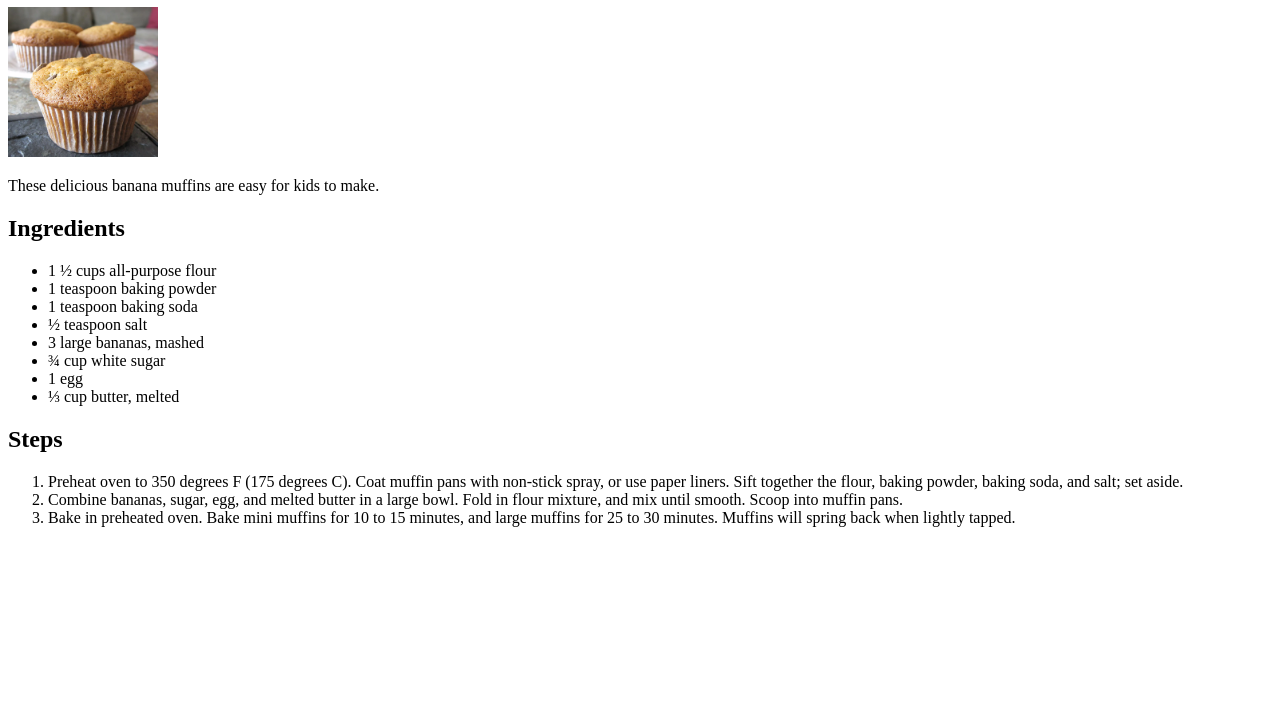
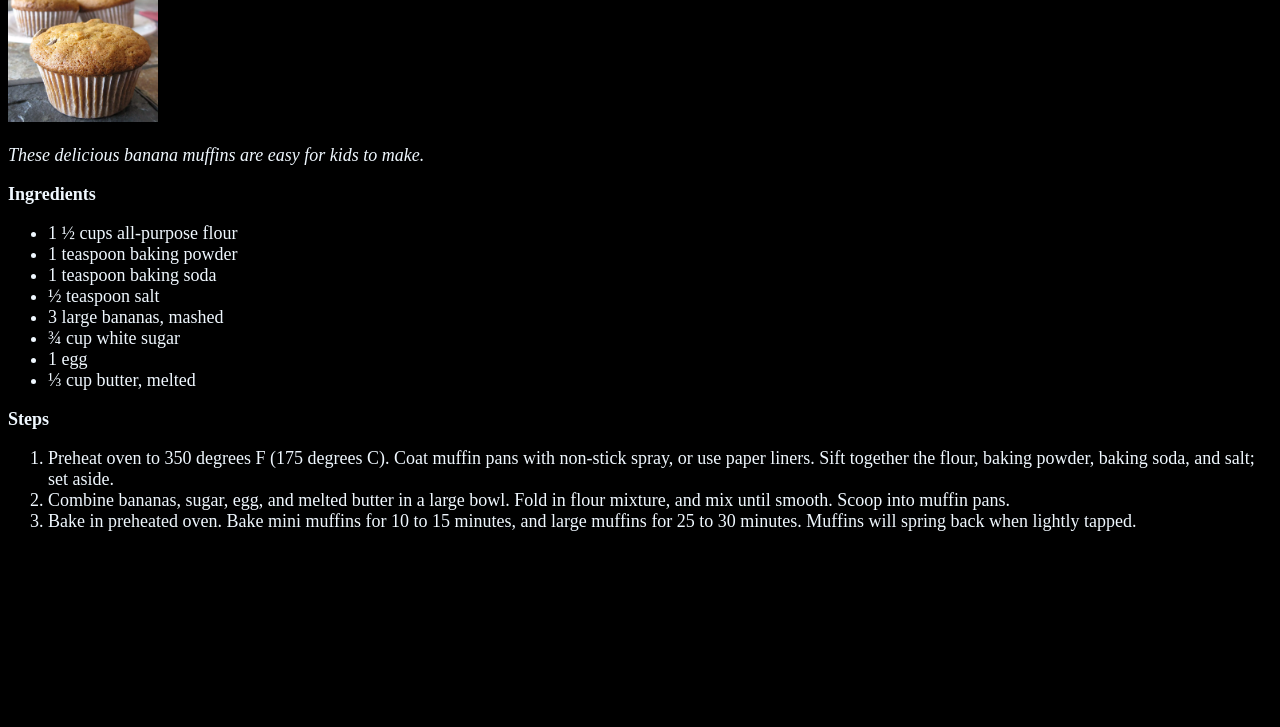
Before and after one commit to talhagedikli/odin-recipes, a plain HTML site: page recipes/banana-muffins.html in a window 1280 px wide. Shown: the part 73-800 px from the top of the page. Drawn offline with Linux system fonts and the light colour scheme.

Commit message:
added style with external css

```diff
--- a/recipes/banana-muffins.html
+++ b/recipes/banana-muffins.html
@@ -5,6 +5,7 @@
     <meta http-equiv="X-UA-Compatible" content="IE=edge">
     <meta name="viewport" content="width=device-width, initial-scale=1.0">
     <title>Banana Muffins</title>
+    <link rel="stylesheet" href="../styles.css">
 </head>
 <body>
     <h1>Banana Muffins</h1>
--- /dev/null
+++ b/styles.css
@@ -0,0 +1,10 @@
+p {
+    font-style: italic;
+}
+
+* {
+    background-color: black;
+    color: aliceblue;
+    font-size: large;
+    font-family: 'Times New Roman', Times, serif;
+}
```
Also changed, not shown: index.html (+1 -0 lines), recipes/brownie.html (+1 -0 lines), recipes/reuben-sandwich.html (+1 -0 lines).
